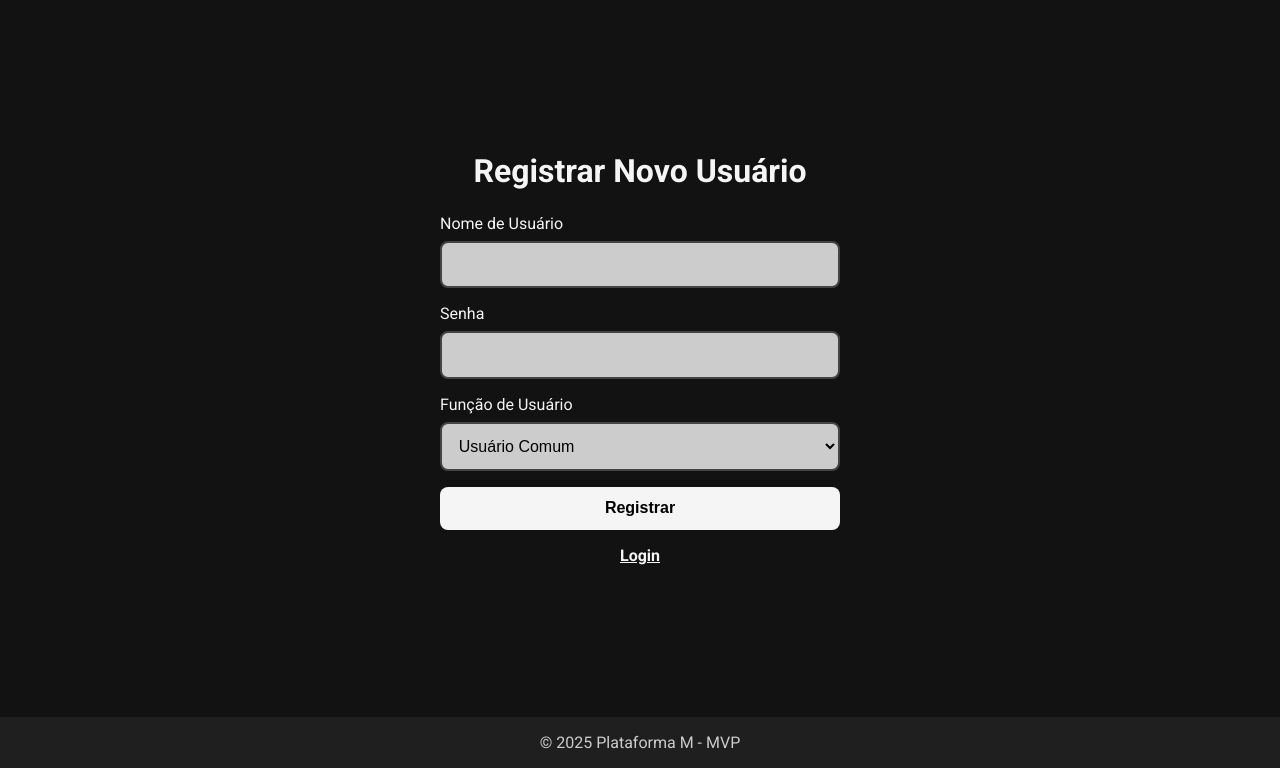
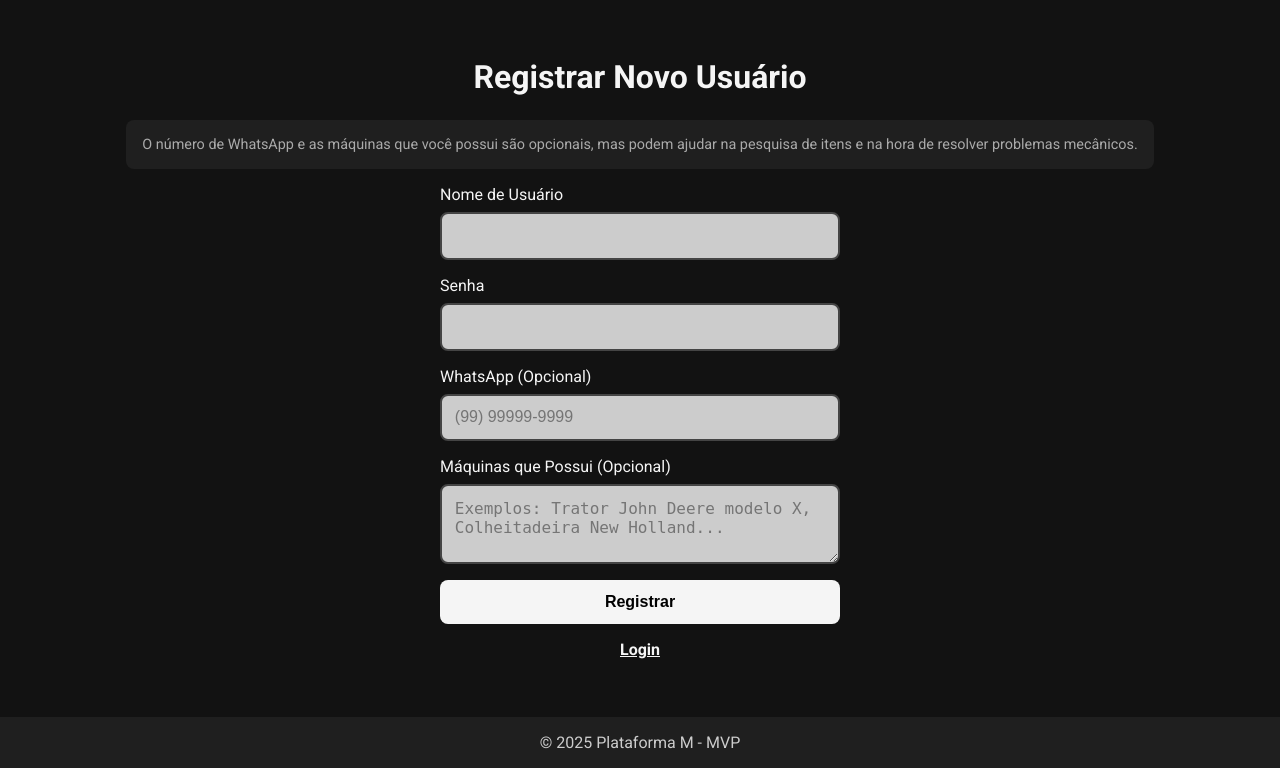
Before and after one commit to M-mecanica/M, a Flask app: page /register in a window 1280 px wide. Shown: the part 32-800 px from the top of the page. Run offline with Flask 2, Linux system fonts and the light colour scheme.

Commit message:
Add files via upload

```diff
--- a/app.py
+++ b/app.py
@@ -189,7 +189,12 @@ def register():
     if request.method == "POST":
         nome = request.form.get("nome", "").strip()
         senha = request.form.get("senha", "").strip()
-        role = request.form.get("role", "comum").strip()
+        # Excluímos o campo "role" caso não queira mais que o user escolha
+        role = "comum"  # Ou outro default
+
+        # Campos adicionais (WhatsApp e Máquinas), se você deseja salvá-los
+        whatsapp = request.form.get("whatsapp", "").strip()
+        maquinas = request.form.get("maquinas", "").strip()
 
         # Verifica se usuário já existe
         if usuarios_collection.find_one({"nome": nome}):
@@ -199,7 +204,9 @@ def register():
         novo_usuario = {
             "nome": nome,
             "senha": senha,  # Em produção: use hash/criptografia
-            "role": role
+            "role": role,
+            "whatsapp": whatsapp,
+            "maquinas": maquinas
         }
         usuarios_collection.insert_one(novo_usuario)
         return redirect(url_for("login"))
@@ -392,6 +399,31 @@ def inline_edit_problem(problem_id):
     )
     return redirect(url_for("search"))
 
+##############################################################################
+#            ROTA PARA EDITAR FUNÇÃO DO USUÁRIO (SOLUCIONADOR)
+##############################################################################
+@app.route("/edit_user_role/<user_id>", methods=["POST"])
+def edit_user_role(user_id):
+    """
+    Permite que um 'solucionador' altere a função (role) de um usuário.
+    """
+    if not user_is_logged_in():
+        return redirect(url_for("login"))
+    if not user_has_role(["solucionador"]):
+        return "Acesso negado.", 403
+
+    novo_role = request.form.get("role", "comum").strip()
+
+    usuarios_collection.update_one(
+        {"_id": ObjectId(user_id)},
+        {"$set": {"role": novo_role}}
+    )
+
+    return redirect(url_for("listar_usuarios"))
+
+##############################################################################
+#                ROTAS PARA LISTAR/DELETAR USUÁRIOS
+##############################################################################
 @app.route("/usuarios", methods=["GET"])
 def listar_usuarios():
     """
@@ -421,6 +453,9 @@ def delete_user(user_id):
     usuarios_collection.delete_one({"_id": ObjectId(user_id)})
     return redirect(url_for("listar_usuarios"))
 
+##############################################################################
+#                ROTA PARA EDIÇÃO DE SOLUÇÃO (APENAS SOLUCIONADOR)
+##############################################################################
 @app.route("/edit_solution/<problem_id>", methods=["GET", "POST"])
 def edit_solution(problem_id):
     """
@@ -484,7 +519,7 @@ def edit_solution(problem_id):
     )
 
 ##############################################################################
-#    ROTA PARA PESQUISAR PEÇAS (ITEM_SEARCH.HTML) - APENAS CARREGA TELA
+#     ROTA PARA PESQUISAR PEÇAS (ITEM_SEARCH.HTML) - APENAS CARREGA TELA
 ##############################################################################
 
 @app.route("/item_search", methods=["GET"])
@@ -492,14 +527,14 @@ def item_search():
     """
     Exibe a página de pesquisa de itens (integra com DB MachineZONE).
     Utiliza o template 'item_search.html', onde foi ajustado o botão de voltar
-    para usar 'url_for("index")' em vez de 'index.html'.
+    para usar 'url_for("index")'.
     """
     if not user_is_logged_in():
         return redirect(url_for("login"))
     return render_template("item_search.html")
 
 ##############################################################################
-#       ROTA /load_items - BUSCA NO BANCO MZ (MachineZONE) E RETORNA JSON
+#         ROTA /load_items - BUSCA NO BANCO MZ (MachineZONE) E RETORNA JSON
 ##############################################################################
 
 ITEMS_PER_PAGE = 20  # Quantidade de itens por página
@@ -515,7 +550,6 @@ def load_items():
     Retorna JSON: { items: [...], has_more: bool, total_items: int }
     """
     if not user_is_logged_in():
-        # Caso queira bloquear pesquisa para não logados. Senão, retire esta checagem.
         return jsonify({"success": False, "message": "Não autorizado"}), 403
 
     search_query = request.args.get('search', '').strip()
@@ -540,7 +574,6 @@ def load_items():
                 'stock_mz': item.get('stock_mz', 0),
                 'stock_eld': item.get('stock_eld', 0),
                 'price': float(item.get('price', 0.0)),
-                # Sem destaque => 'is_highlighted' = 0
                 'is_highlighted': 0
             })
         return jsonify({
@@ -636,14 +669,14 @@ def load_items():
     })
 
 ##############################################################################
-#            (Opcional) ROTAS DE HIGHLIGHT / UNHIGHLIGHT (MZ)
+#        (Opcional) ROTAS DE HIGHLIGHT / UNHIGHLIGHT (MZ) - Exemplo
 ##############################################################################
 
 @app.route("/highlight_item", methods=["POST"])
 def highlight_item():
     """
     Marca a 'matching_phrases' no item do DB MZ, usando a frase de busca.
-    Deixamos caso queira "demarcar" manualmente, mas aqui não há botões front-end.
+    Exemplo de rota extra.
     """
     if not user_is_logged_in():
         return jsonify({'success': False, 'message': 'Não autorizado'}), 403
@@ -679,6 +712,7 @@ def highlight_item():
 def unhighlight_item():
     """
     Remove a 'matching_phrases' do item do DB MZ, usando a frase de busca.
+    Exemplo de rota extra.
     """
     if not user_is_logged_in():
         return jsonify({'success': False, 'message': 'Não autorizado'}), 403
--- a/templates/register.html
+++ b/templates/register.html
@@ -63,7 +63,7 @@
 
     input[type="text"],
     input[type="password"],
-    select {
+    textarea {
       margin-bottom: 1rem;
       padding: 0.8rem;
       border: 2px solid #444;
@@ -72,6 +72,12 @@
       color: #000;
       font-size: 1rem;
       outline: none;
+    }
+
+    /* Ajusta a altura do textarea para algumas linhas */
+    textarea {
+      min-height: 80px;
+      resize: vertical;
     }
 
     input[type="submit"] {
@@ -109,6 +115,16 @@
       font-weight: bold;
     }
 
+    /* Aviso informativo (ex.: sobre utilidade do WhatsApp e Máquinas) */
+    .info-optional-fields {
+      background-color: #1f1f1f;
+      padding: 1rem;
+      border-radius: 8px;
+      margin-bottom: 1rem;
+      font-size: 0.9rem;
+      color: #aaa;
+    }
+
     footer {
       background-color: #1f1f1f;
       text-align: center;
@@ -137,7 +153,7 @@
 
       input[type="text"],
       input[type="password"],
-      select {
+      textarea {
         font-size: 1rem;
         padding: 0.6rem;
       }
@@ -150,6 +166,10 @@
       footer p {
         font-size: 0.9rem;
       }
+
+      .info-optional-fields {
+        font-size: 0.85rem;
+      }
     }
   </style>
 </head>
@@ -158,9 +178,20 @@
 
   <main>
     <h1>Registrar Novo Usuário</h1>
+
+    <!-- Se existir alguma mensagem de erro, exibe aqui -->
     {% if erro %}
       <div class="erro">{{ erro }}</div>
     {% endif %}
+
+    <!-- Mensagem explicativa sobre os campos opcionais -->
+    <div class="info-optional-fields">
+      <p>
+        O número de WhatsApp e as máquinas que você possui são opcionais,
+        mas podem ajudar na pesquisa de itens e na hora de resolver problemas mecânicos.
+      </p>
+    </div>
+
     <form action="{{ url_for('register') }}" method="POST">
       <label for="nome">Nome de Usuário</label>
       <input type="text" id="nome" name="nome" required />
@@ -168,15 +199,28 @@
       <label for="senha">Senha</label>
       <input type="password" id="senha" name="senha" required />
 
-      <label for="role">Função de Usuário</label>
-      <select id="role" name="role">
-        <option value="comum">Usuário Comum</option>
-        <option value="mecanico">Mecânico</option>
-        <option value="solucionador">Solucionador</option>
-      </select>
+      <!-- Campo WhatsApp (opcional) -->
+      <label for="whatsapp">WhatsApp (Opcional)</label>
+      <input
+        type="text"
+        id="whatsapp"
+        name="whatsapp"
+        placeholder="(99) 99999-9999"
+        pattern="^\(\d{2}\)\s?\d{5}-\d{4}$"
+        title="Formato esperado: (99) 99999-9999"
+      />
+
+      <!-- Campo para Máquinas que o usuário possui (opcional) -->
+      <label for="maquinas">Máquinas que Possui (Opcional)</label>
+      <textarea
+        id="maquinas"
+        name="maquinas"
+        placeholder="Exemplos: Trator John Deere modelo X, Colheitadeira New Holland..."
+      ></textarea>
 
       <input type="submit" value="Registrar" />
     </form>
+
     <div class="links-auth">
       <a href="{{ url_for('login') }}">Login</a>
     </div>
```
Also changed, not shown: templates/registros.html (+83 -18 lines).
